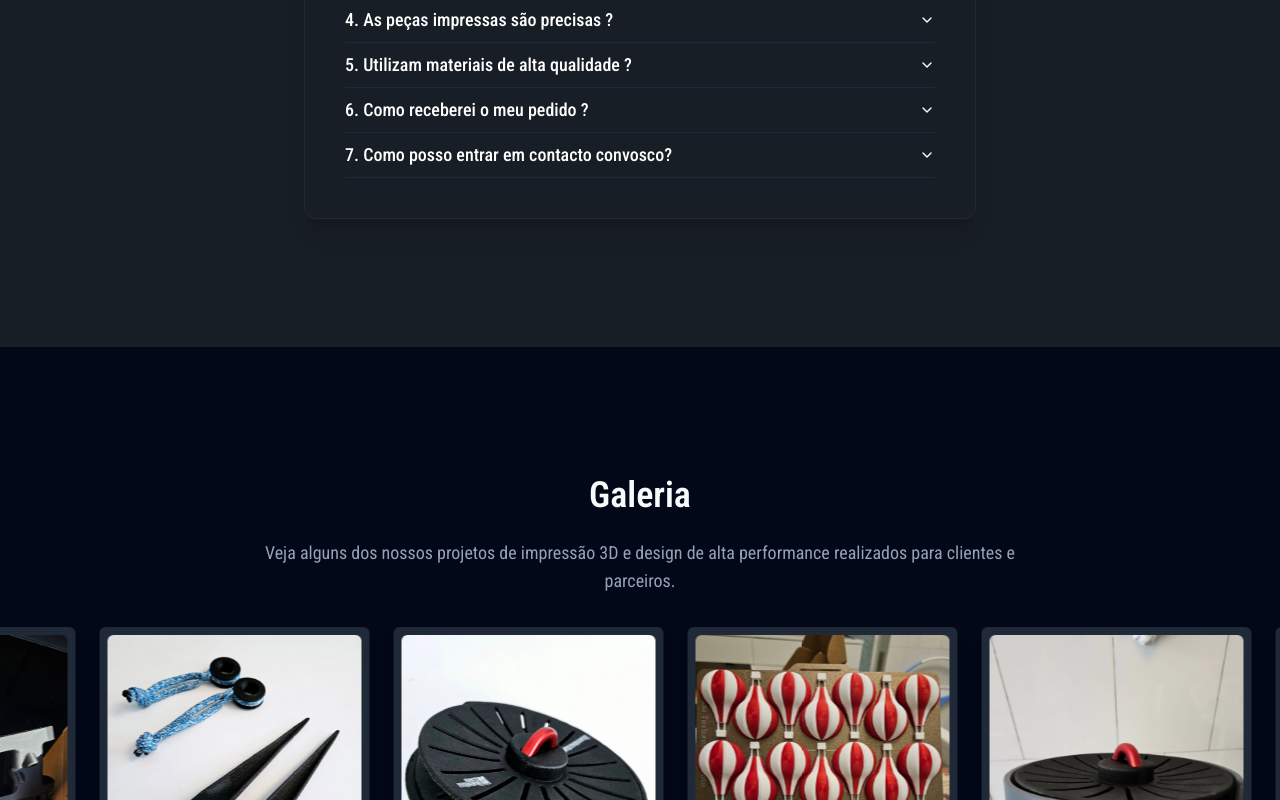
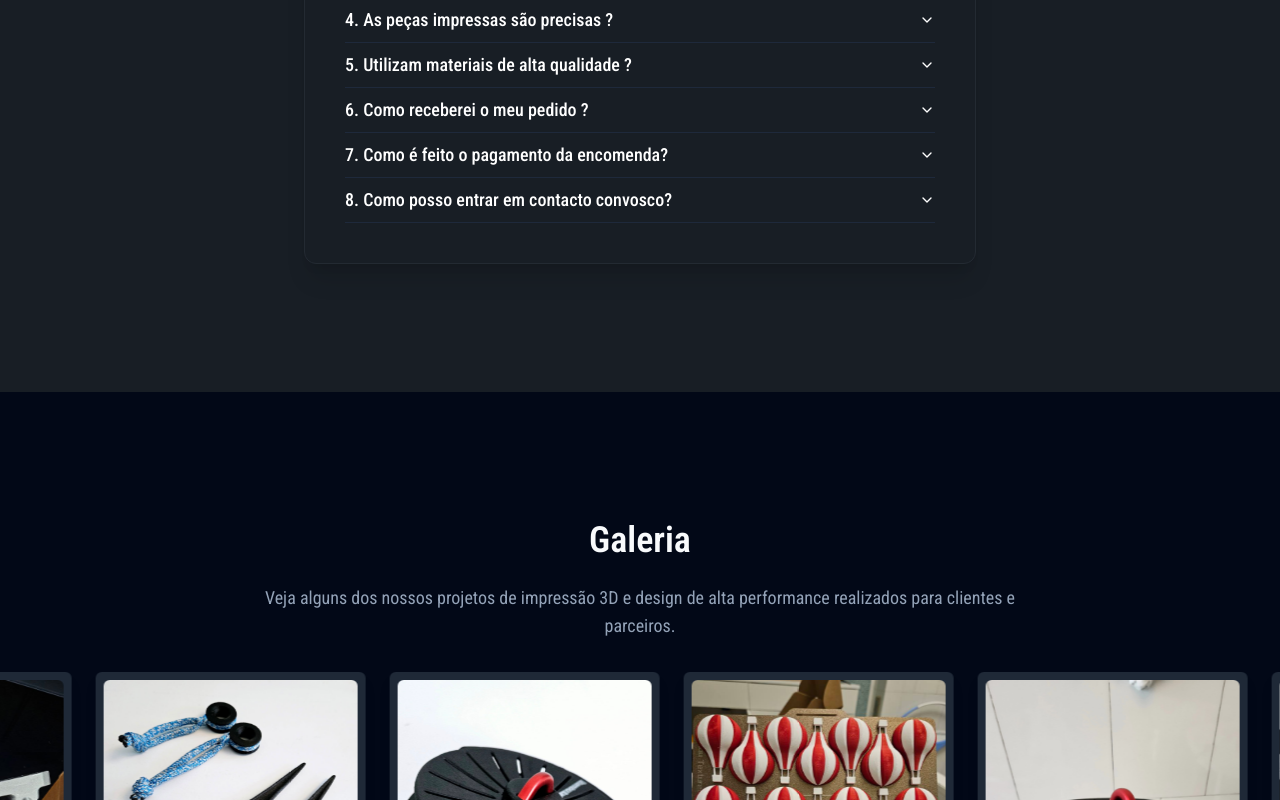
Before and after one commit to Kizenbahs/pt.carbonprint.lv, a React (Vite) app: page / in a window 1280 px wide. Shown: the part 1260-2060 px from the top of the page. Built offline with nearby package versions, Linux system fonts and the light colour scheme.

Commit message:
Add FAQ question about payment as one before last and update numbering

```diff
--- a/src/components/Faq.tsx
+++ b/src/components/Faq.tsx
@@ -61,7 +61,13 @@ const faqItems = [
   },
   {
     id: "faq-7",
-    question: "7. Como posso entrar em contacto convosco?",
+    question: "7. Como é feito o pagamento da encomenda?",
+    answer:
+      "O pagamento é feito através da nossa loja no Etsy ou por transferência bancária com base na fatura que fornecemos.",
+  },
+  {
+    id: "faq-8",
+    question: "8. Como posso entrar em contacto convosco?",
     answer:
       "A forma mais fácil de nos contactar é por telefone ou WhatsApp. Também pode preencher o formulário de contacto no nosso site e entraremos em contacto consigo o mais breve possível.",
   },
```
